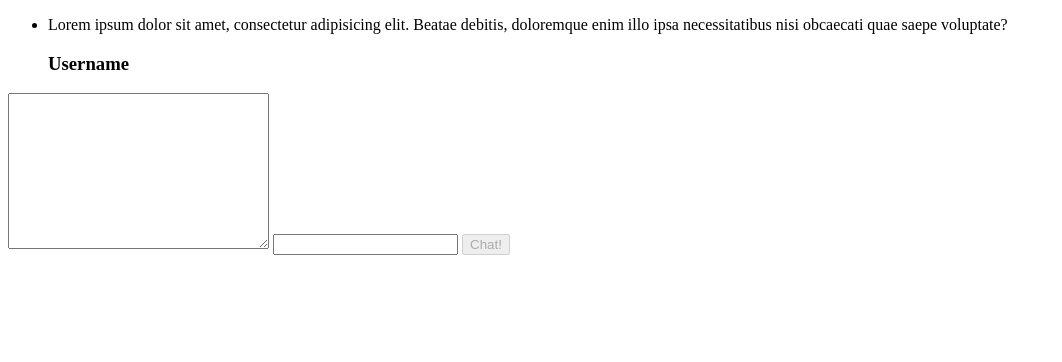
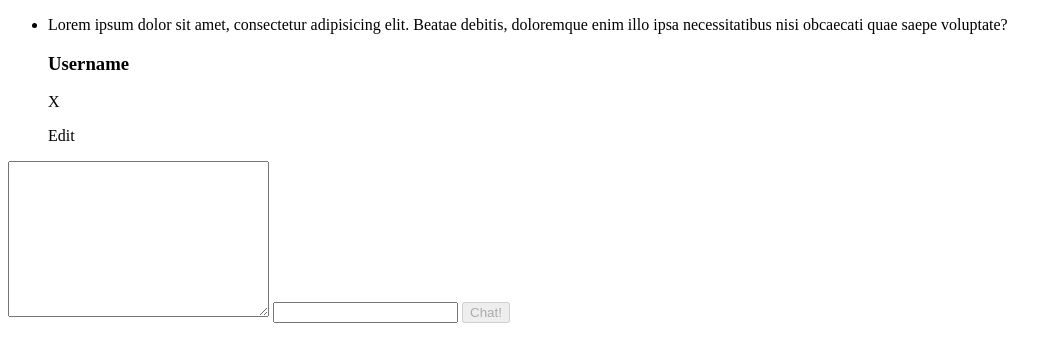
Before and after one commit to PatrickBoynton/js-chat-app, a plain HTML site: page index.html in a window 1280 px wide. Shown: the whole page, without its empty margins (0-1062 px from the left). Drawn offline with Linux system fonts and the light colour scheme.

Commit message:
Added a delete, and edit section. Linked the scripts.

```diff
--- a/index.html
+++ b/index.html
@@ -13,6 +13,8 @@
                 <li>
                     <p class="message">Lorem ipsum dolor sit amet, consectetur adipisicing elit. Beatae debitis, doloremque enim illo ipsa necessitatibus nisi obcaecati quae saepe voluptate?</p>
                     <h3 class="username">Username</h3>
+                    <p>X</p>
+                    <p>Edit</p>
                 </li>
             </ul>
         <form action="">
@@ -20,6 +22,7 @@
             <input type="text" name="username" id="username">
             <button disabled>Chat!</button>
         </form>
+        <script src="scripts/main.js"></script>
     </div>
 </body>
 </html>
```
